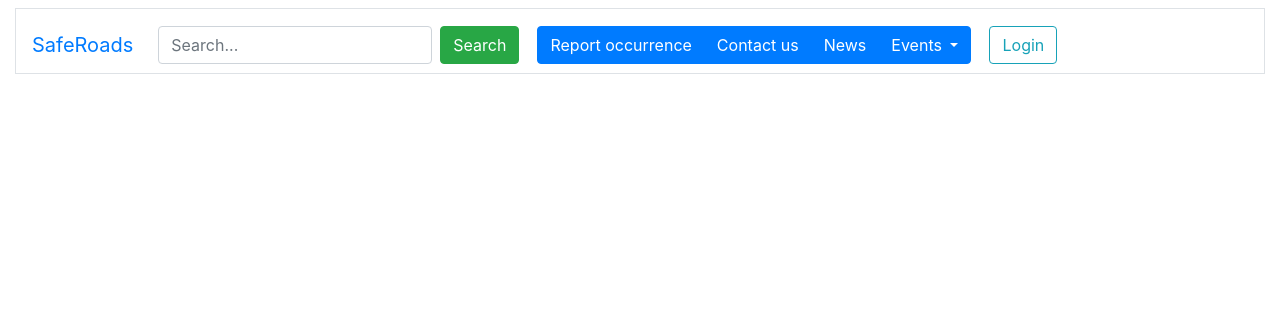
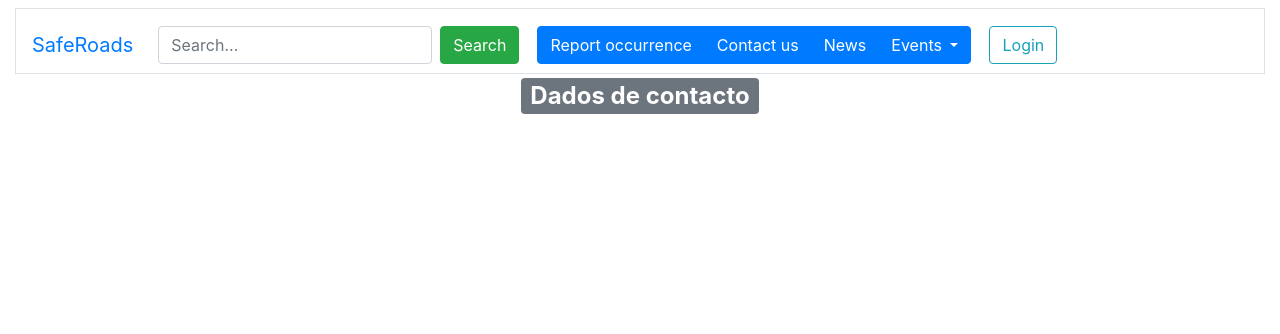
Before and after one commit to BeneditoBraimo/cs, a Flask app: template templates/contact_form.html in a window 1280 px wide. Shown: the top 334 px of the page. Run offline with Flask 3, Linux system fonts and the light colour scheme; the template is opened without the code that fills it, so the values that code supplies are empty; parts of the project's set-up code (start-up, migrations or seed data) failed here and were passed over; some libraries are stand-ins or nearby versions.

Commit message:
added a title of the contact form

```diff
--- a/templates/contact_form.html
+++ b/templates/contact_form.html
@@ -1,4 +1,8 @@
 {%include 'html/header.html'%}
+
+<div class="container-fluid">
+    <h2 style="text-align: center;"><span class="badge badge-secondary">Dados de contacto</span></h2>
+</div>
 <form class="form need-validation" action="{{url_for(contact_us)}}" method="post">
 
 </form>
```
